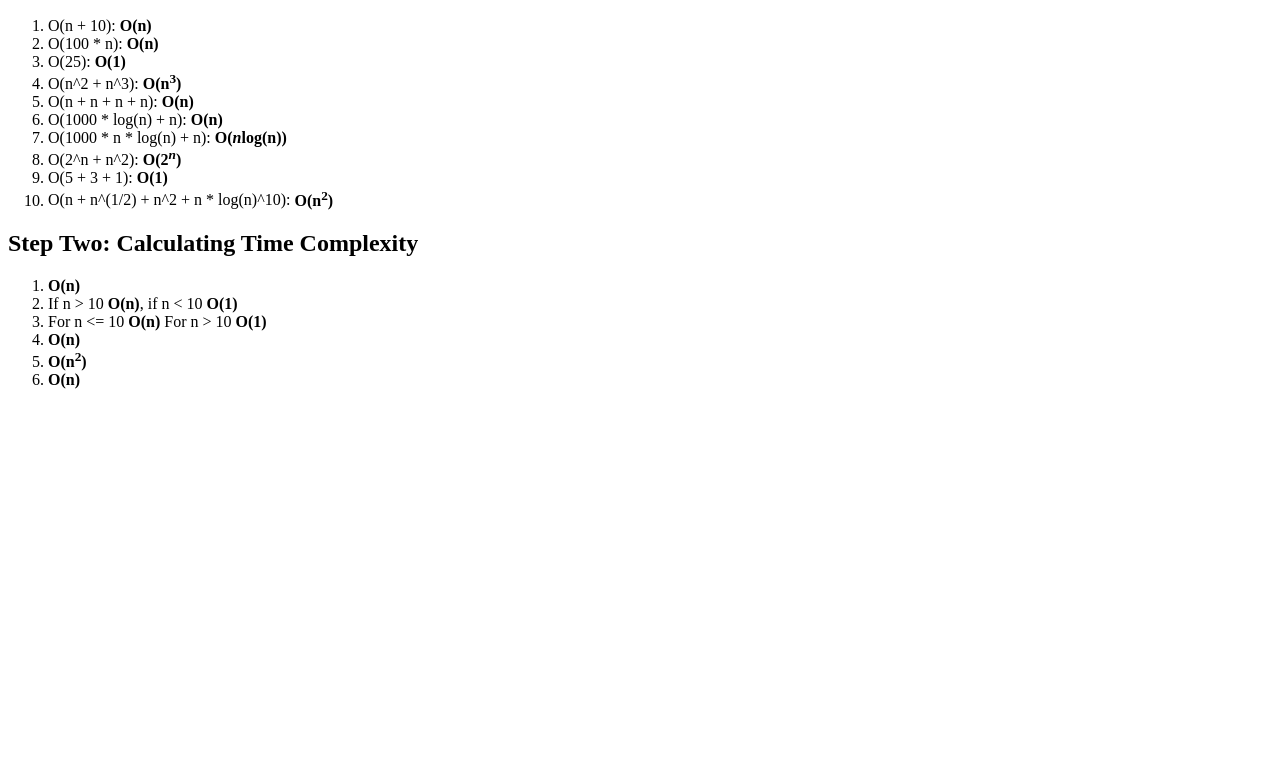
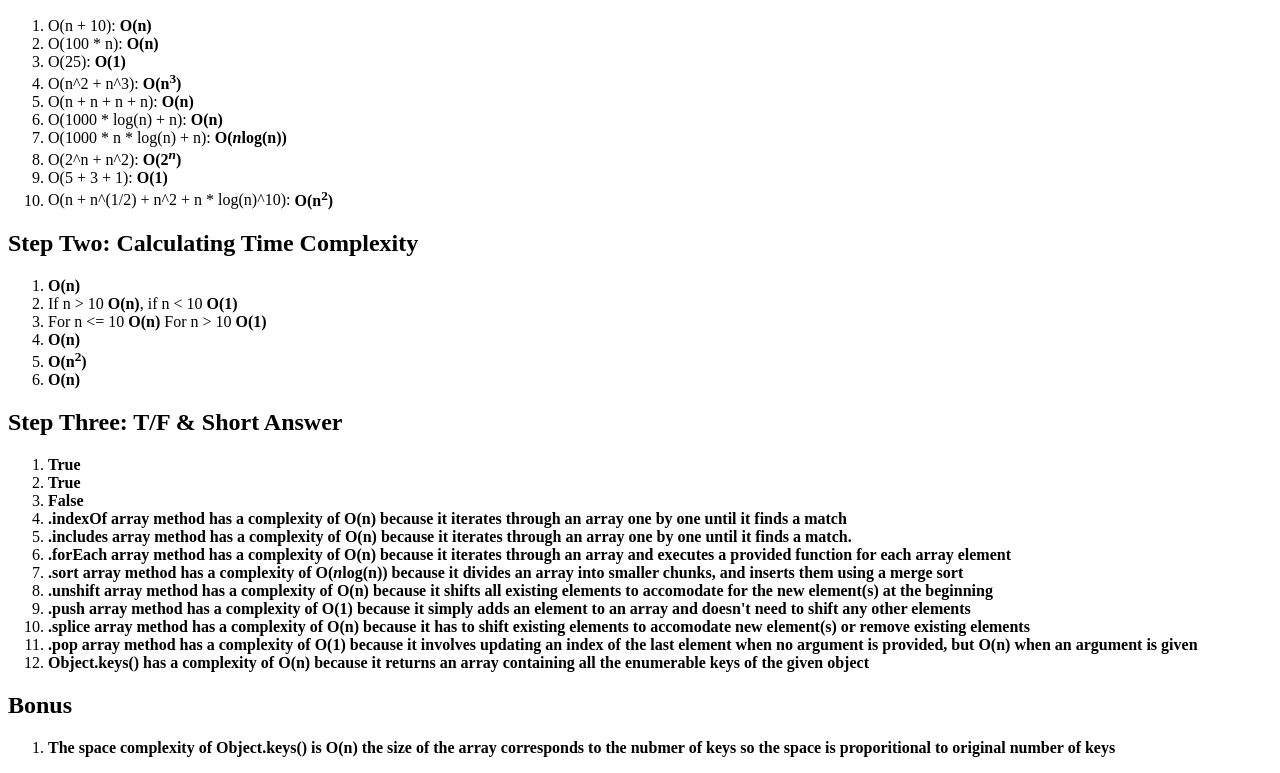
Before and after one commit to clay-odell/BigONotationPractice, a plain HTML site: page index.html in a window 1280 px wide. Shown: the part 110-883 px from the top of the page. Before the commit the page ends 800 px from the top, so only its background shows below. Drawn offline with Linux system fonts and the light colour scheme.

Commit message:
Step 3 and Bonus completed

```diff
--- a/index.html
+++ b/index.html
@@ -1,8 +1,8 @@
 <!DOCTYPE html>
 <html lang="en">
   <head>
-    <meta charset="UTF-8">
-    <meta name="viewport" content="width=device-width, initial-scale=1.0">
+    <meta charset="UTF-8" />
+    <meta name="viewport" content="width=device-width, initial-scale=1.0" />
     <title>Big O Notation Exercise</title>
   </head>
   <body>
@@ -17,7 +17,13 @@
         <li>O(n + n + n + n): <b>O(n)</b></li>
         <li>O(1000 * log(n) + n): <b>O(n)</b></li>
         <li>O(1000 * n * log(n) + n): <b>O(<i>n</i>log(n))</b></li>
-            <li>O(2^n + n^2): <b>O(2<sup><i>n</i></sup>)</b></li>
+        <li>
+          O(2^n + n^2):
+          <b
+            >O(2<sup><i>n</i></sup
+            >)</b
+          >
+        </li>
         <li>O(5 + 3 + 1): <b>O(1)</b></li>
         <li>O(n + n^(1/2) + n^2 + n * log(n)^10): <b>O(n<sup>2</sup>)</b></li>
       </ol>
@@ -27,12 +33,69 @@
       <ol>
         <li><b>O(n)</b></li>
         <li>If n > 10 <b>O(n)</b>, if n < 10 <b>O(1)</b></li>
-            <li>For n <= 10 <b>O(n)</b> For n > 10 <b>O(1)</b> </li>
+        <li>For n <= 10 <b>O(n)</b> For n > 10 <b>O(1)</b></li>
         <li><b>O(n)</b></li>
         <li><b>O(n<sup>2</sup>)</b></li>
         <li><b>O(n)</b></li>
       </ol>
     </div>
+    <div>
+      <h2>Step Three: T/F & Short Answer</h2>
+      <ol>
+        <li><b>True</b></li>
+        <li><b>True</b></li>
+        <li><b>False</b></li>
+        <li>
+          <b
+            >.indexOf array method has a complexity of O(n) because it iterates
+            through an array one by one until it finds a match</b
+          >
+        </li>
+        <li>
+          <b
+            >.includes array method has a complexity of O(n) because it iterates
+            through an array one by one until it finds a match.</b
+          >
+        </li>
+        <li>
+          <b
+            >.forEach array method has a complexity of O(n) because it iterates
+            through an array and executes a provided function for each array
+            element</b
+          >
+        </li>
+        <li>
+          <b
+            >.sort array method has a complexity of O(<i>n</i>log(n)) because it
+            divides an array into smaller chunks, and inserts them using a merge
+            sort</b
+          >
+        </li>
+        <li>
+          <b
+            >.unshift array method has a complexity of O(n) because it shifts
+            all existing elements to accomodate for the new element(s) at the
+            beginning</b
+          >
+        </li>
+        <li>
+          <b
+            >.push array method has a complexity of O(1) because it simply adds
+            an element to an array and doesn't need to shift any other
+            elements</b
+          >
+        </li>
+        <li><b>.splice array method has a complexity of O(n) because it has to shift existing elements to accomodate new element(s) or remove existing elements</b></li>
+        <li><b>.pop array method has a complexity of O(1) because it involves updating an index of the last element when no argument is provided, but O(n) when an argument is given</b></li>
+        <li><b>Object.keys() has a complexity of O(n) because it returns an array containing all the enumerable keys of the given object</b></li>
+      </ol>
+    </div>
+    <div>
+        <h2>Bonus</h2>
+        <ol>
+            <li><b>The space complexity of Object.keys() is O(n) the size of the array corresponds to the nubmer of keys so the space is proporitional to original number of keys</b></li>
+        </ol>
+    </div>
     <script src="app.js"></script>
   </body>
 </html>
```
Lines whose indentation alone changed are shown as unchanged.
